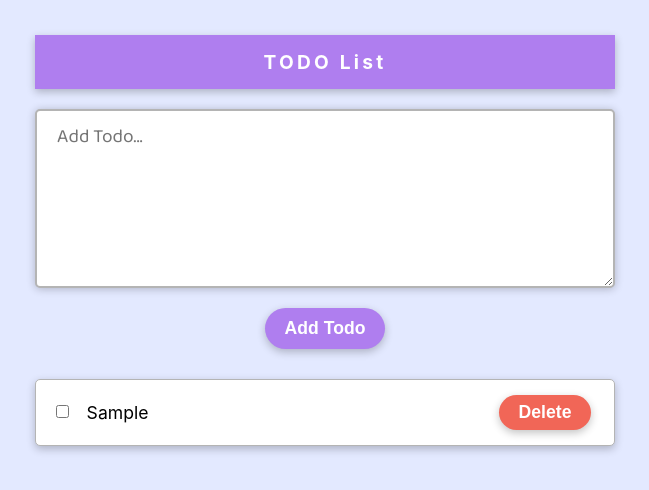
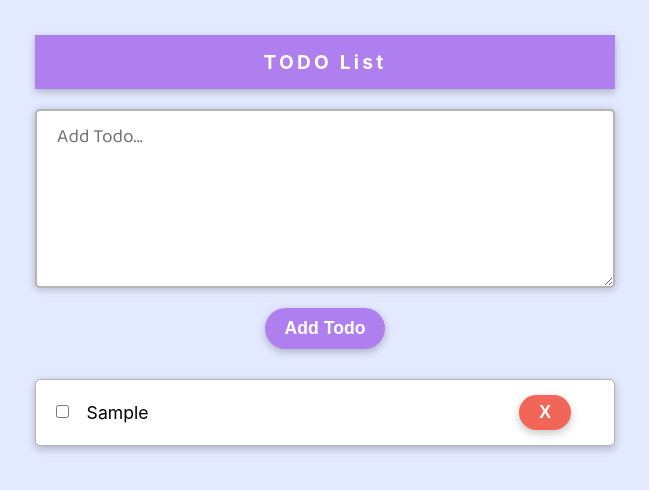
Before and after one commit to debanjan-2002/todo-list-react, a React (Create React App) app: page / in a window 1280 px wide. Both pictures are taken after typing "Sample" into the empty fields and a click on the button "Add Todo". Shown: the top 490 px of the page, without its empty margins (315-964 px from the left). Built offline with nearby package versions, Linux system fonts and the light colour scheme.

Commit message:
changed Delete button text to X

```diff
--- a/src/components/TodoItem.js
+++ b/src/components/TodoItem.js
@@ -21,7 +21,7 @@ const TodoItem = props => {
             </div>
             <div className={styles.todo_item__content}>{props.todoText}</div>
             <div className={styles.todo_item__delete}>
-                <button onClick={deleteTodoHandler}>Delete</button>
+                <button onClick={deleteTodoHandler}>X</button>
             </div>
         </li>
     );
```
